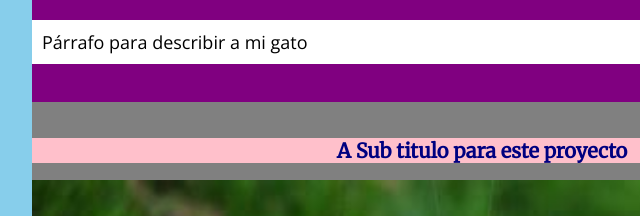
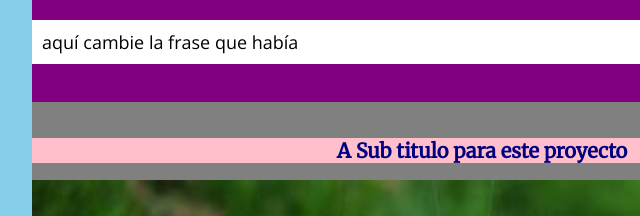
Before and after one commit to colombagonzalez/m02-g03, a plain HTML site: page index.html in a window 1280 px wide. Shown: the part 445-661 px from the top of the page, 158-798 px from the left. Drawn offline with nearby package versions, Linux system fonts and the light colour scheme.

```diff
--- a/index.html
+++ b/index.html
@@ -19,7 +19,7 @@
 	<div id="introduccion">
 		<h1>Título: Ayudantía 6</h1>
 		<img src="img/imagen01.jpg">
-		<p>Párrafo para describir a mi gato</p>
+		<p>aquí cambie la frase que había</p>
 	</div>
 
 
```
